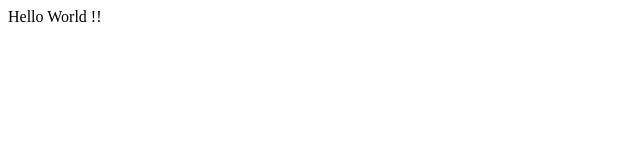
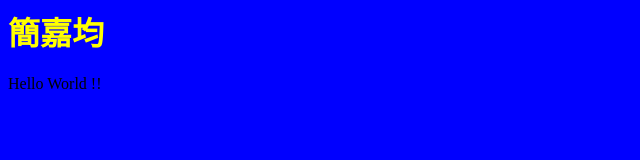
Before and after one commit to JKChun/wp2018, a plain HTML site: page index.html in a window 1280 px wide. Shown: the whole page, without its empty margins (0-640 px from the left). Drawn offline with Linux system fonts and the light colour scheme.

Commit message:
make the css works in html

```diff
--- a/index.html
+++ b/index.html
@@ -1,4 +1,12 @@
+<!DOCTYPE>
+<html>
 <head>
-  <link rel="stylesheet" href="style.css">
+  <link href="style.css" rel="stylesheet">
 </head>
-Hello World !!
+<body>
+  <h1>簡嘉均</h1>
+  <p>
+    Hello World !!
+  </p>
+</body>
+</html>
--- a/style.css
+++ b/style.css
@@ -1,6 +1,6 @@
 body {
-  background-color: powerblue;
+  background-color: blue;
 }
 h1 {
-  color: blue;
+  color: yellow;
 }
```
